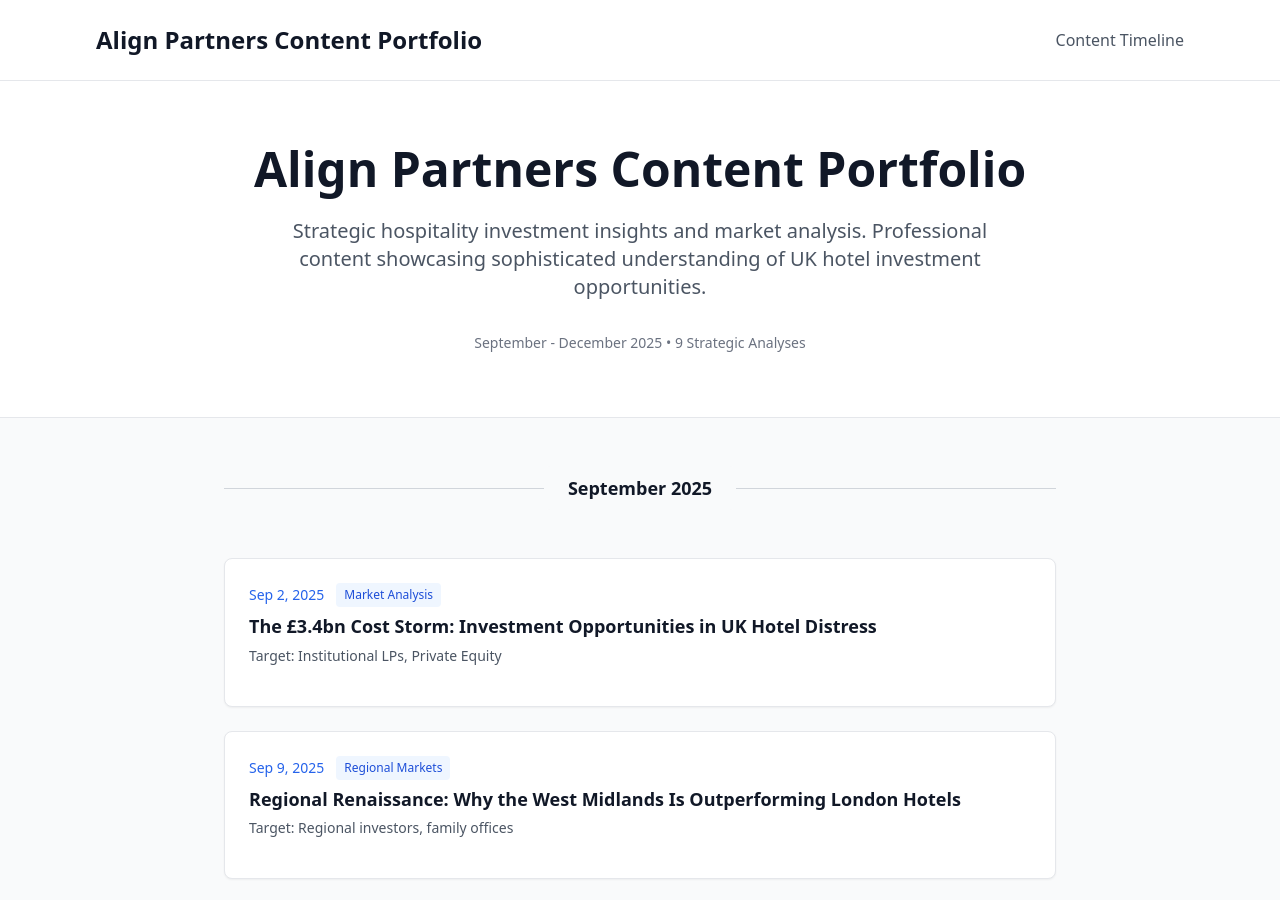
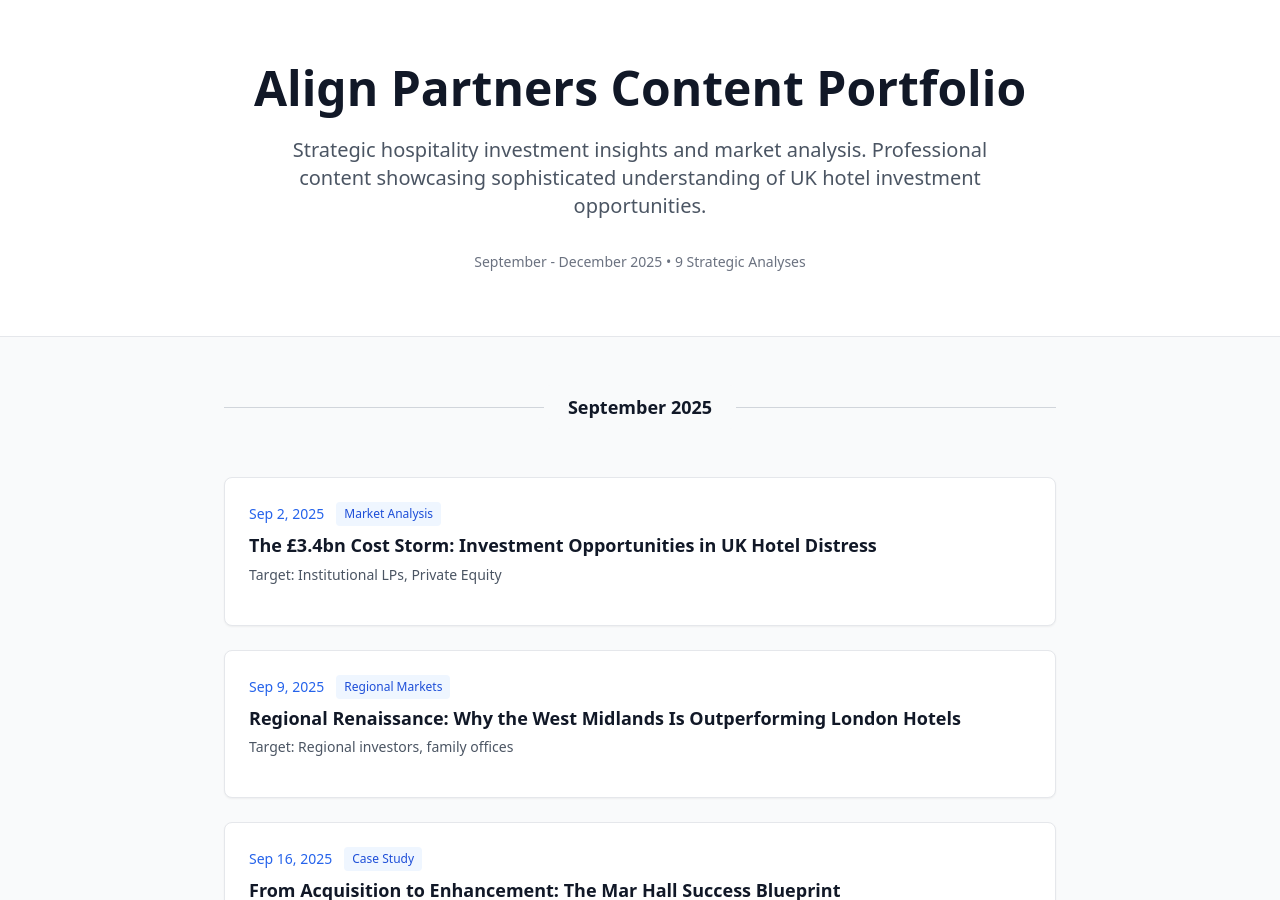
Before and after one commit to Strand-Labs/align-content, a Jekyll site: the page built from index.html, in a window 1280 px wide and 900 px high. Built offline with Jekyll 4.4.1, drawn with Linux system fonts in a browser that asks for light colours; nearby versions of some CDN libraries.

Commit message:
Remove header navigation bar for cleaner design

```diff
--- a/_layouts/default.html
+++ b/_layouts/default.html
@@ -30,20 +30,6 @@
     </style>
 </head>
 <body class="bg-gray-50 text-gray-900 antialiased">
-    <header class="bg-white border-b border-gray-200">
-        <div class="max-w-6xl mx-auto px-4 sm:px-6 lg:px-8">
-            <div class="flex justify-between items-center py-6">
-                <div class="flex items-center">
-                    <a href="{{ '/' | relative_url }}" class="text-2xl font-semibold text-gray-900 hover:text-gray-700 transition-colors">
-                        {{ site.title }}
-                    </a>
-                </div>
-                <nav class="hidden md:flex space-x-8">
-                    <a href="{{ '/' | relative_url }}" class="text-gray-600 hover:text-gray-900 transition-colors">Content Timeline</a>
-                </nav>
-            </div>
-        </div>
-    </header>
 
     <main class="flex-1">
         {{ content }}
```
